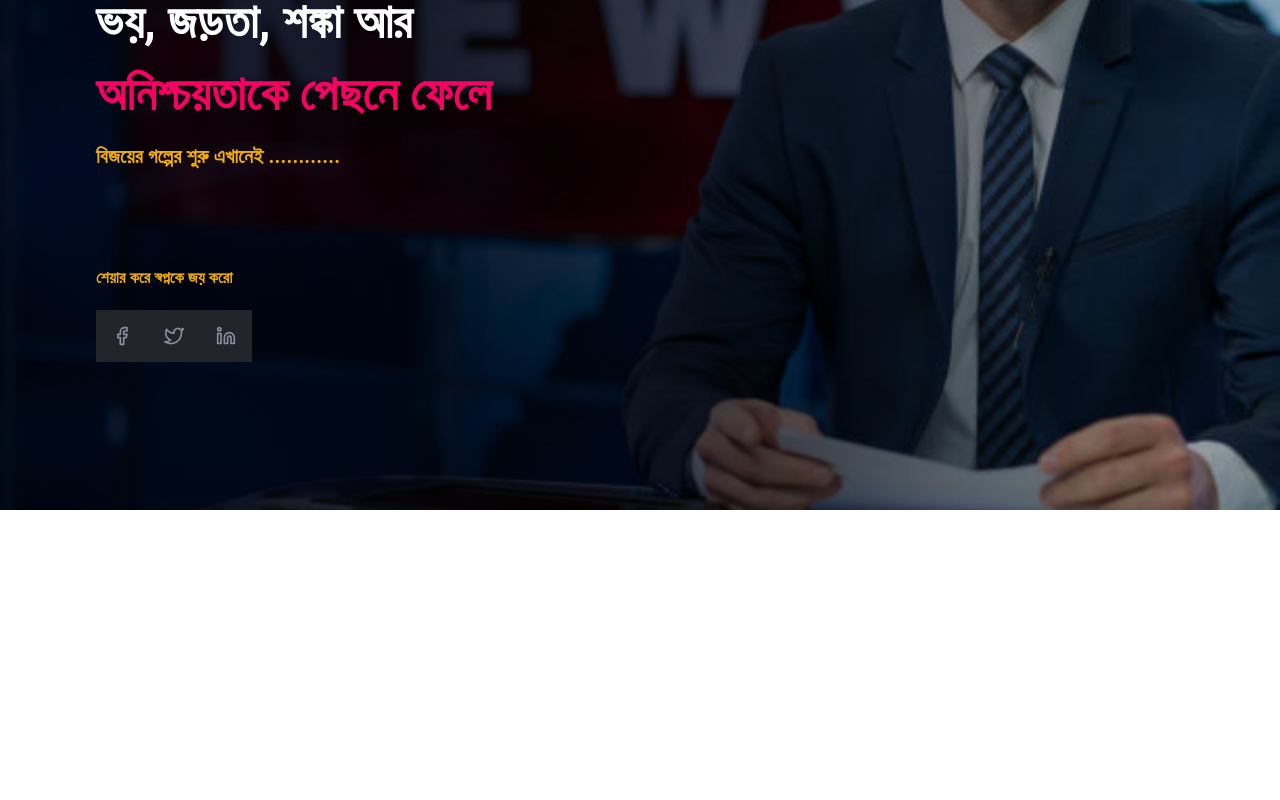
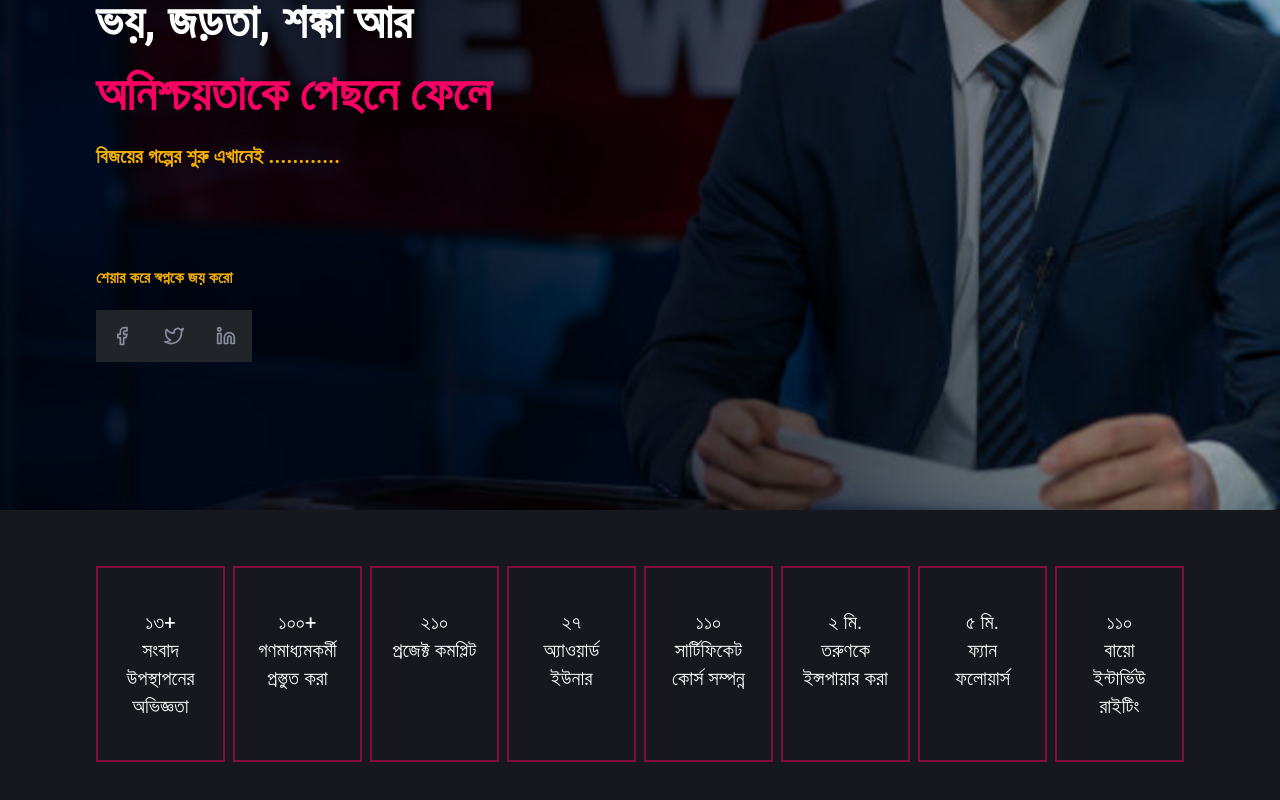
Before and after one commit to SalehAhmed19/GolamRabbi-SSOMOY_TV, a React (Vite) app: page / in a window 1280 px wide. Shown: the part 290-1090 px from the top of the page. Before the commit the page ends 800 px from the top, so only its background shows below. Built offline with nearby package versions, Linux system fonts and the light colour scheme.

Commit message:
statistic added

```diff
--- a/src/App.css
+++ b/src/App.css
@@ -0,0 +1,3 @@
+.App{
+    background-color: #16181D;
+}
--- /dev/null
+++ b/src/Components/Isolated/Statistics.jsx
@@ -0,0 +1,31 @@
+import React from "react";
+
+function Statistics() {
+  const statistics = [
+    { _id: 1, qty: "১৩+", activity: "সংবাদ উপস্থাপনের অভিজ্ঞতা" },
+    { _id: 2, qty: "১০০+", activity: "গণমাধ্যমকর্মী প্রস্তুত করা" },
+    { _id: 3, qty: "২১০", activity: "প্রজেক্ট কমপ্লিট" },
+    { _id: 4, qty: "২৭", activity: "অ্যাওয়ার্ড ইউনার" },
+    { _id: 5, qty: "১১০", activity: "সার্টিফিকেট কোর্স সম্পন্ন" },
+    { _id: 6, qty: "২ মি.", activity: "তরুণকে ইন্সপায়ার করা" },
+    { _id: 7, qty: "৫ মি.", activity: "ফ্যান ফলোয়ার্স" },
+    { _id: 8, qty: "১১০", activity: "বায়ো ইন্টার্ভিউ রাইটিং" },
+  ];
+  return (
+    <div className="my-14 lg:mx-24">
+      <div className="grid lg:grid-cols-8 grid-cols-1 gap-2">
+        {statistics.map((statistic) => (
+          <div
+            key={statistic._id}
+            className="px-5 py-10 border-2 border-[#860E3F] flex flex-col items-center text-[#fff]"
+          >
+            <h3 className="text-xl">{statistic.qty}</h3>
+            <h3 className="text-center text-xl">{statistic.activity}</h3>
+          </div>
+        ))}
+      </div>
+    </div>
+  );
+}
+
+export default Statistics;
--- a/src/Pages/Home.jsx
+++ b/src/Pages/Home.jsx
@@ -1,10 +1,12 @@
 import React from "react";
 import Banner from "../Components/Isolated/Banner";
+import Statistics from "../Components/Isolated/Statistics";
 
 function Home() {
   return (
     <div>
       <Banner />
+      <Statistics />
     </div>
   );
 }
--- a/src/index.css
+++ b/src/index.css
@@ -1,3 +1,6 @@
 @tailwind base;
 @tailwind components;
 @tailwind utilities;
+:root{
+    background-color: #16181D;
+}
```
